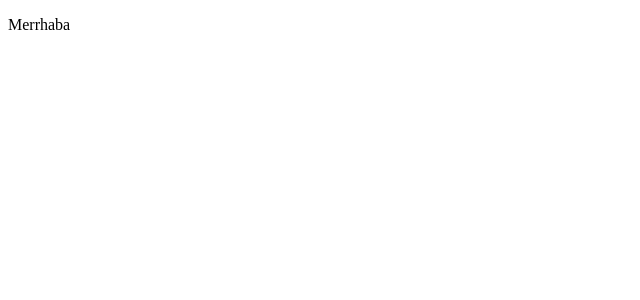
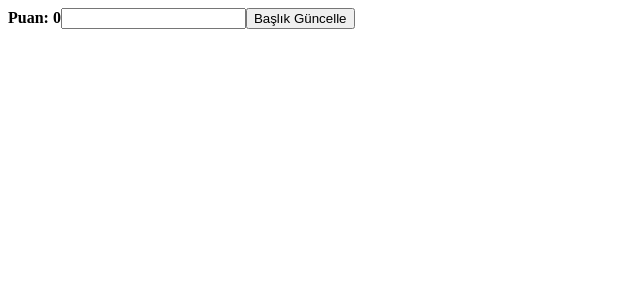
Before and after one commit to Melissacakil/hafta9, a React (Create React App) app: page / in a window 1280 px wide. Shown: the top 300 px of the page, without its empty margins (0-640 px from the left). Built offline with nearby package versions, Linux system fonts and the light colour scheme.

Commit message:
useRef kullanımı gerçekleştirildi.

```diff
--- /dev/null
+++ b/src/App.jsx
@@ -0,0 +1,19 @@
+import { useRef } from "react"
+
+const App=({puan,can })=>{
+    const eleman1=useRef()
+    const baslikGuncelle=()=>{
+        document.title=eleman1.current.value
+    }
+
+
+    return(
+    <>
+    <strong> Puan: {puan}</strong>
+    <input id="input1" type="text"  ref={eleman1}/>
+    <button onClick={baslikGuncelle}> Başlık Güncelle</button>
+    </>
+     )
+}
+
+export default App
--- a/src/index.js
+++ b/src/index.js
@@ -1,7 +1,9 @@
 import React from 'react';
 import ReactDOM from 'react-dom/client';
+import App from './App';
 
 const root = ReactDOM.createRoot(document.getElementById('root'));
 root.render(
- <p>Merrhaba</p>
+  <App puan={0} can={5}/>
+
 )
```
